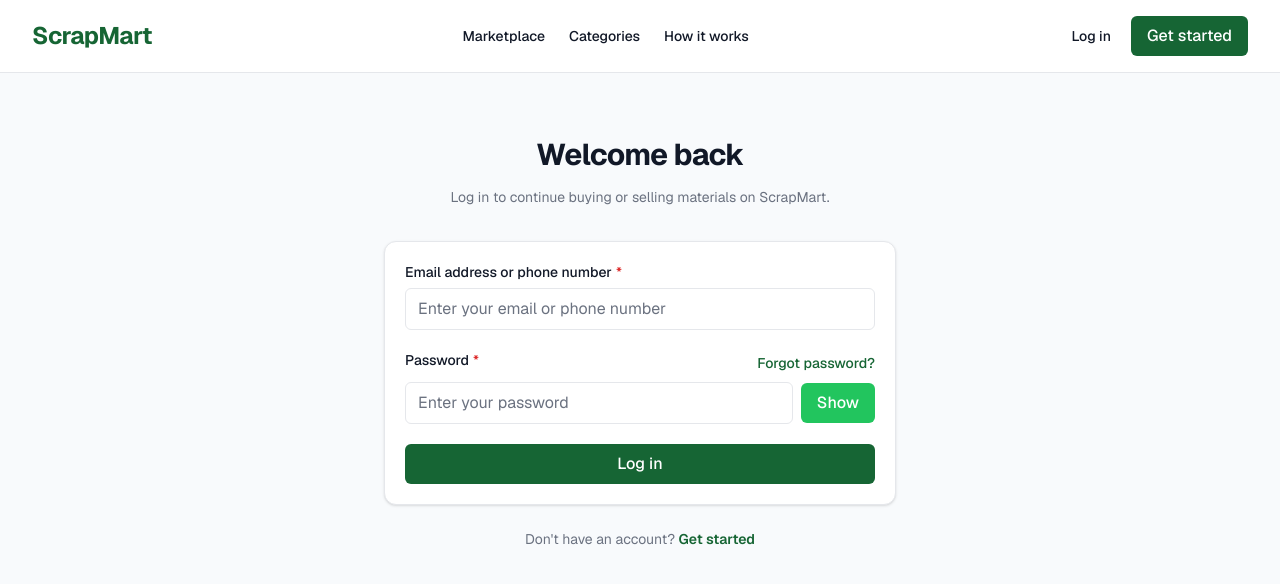
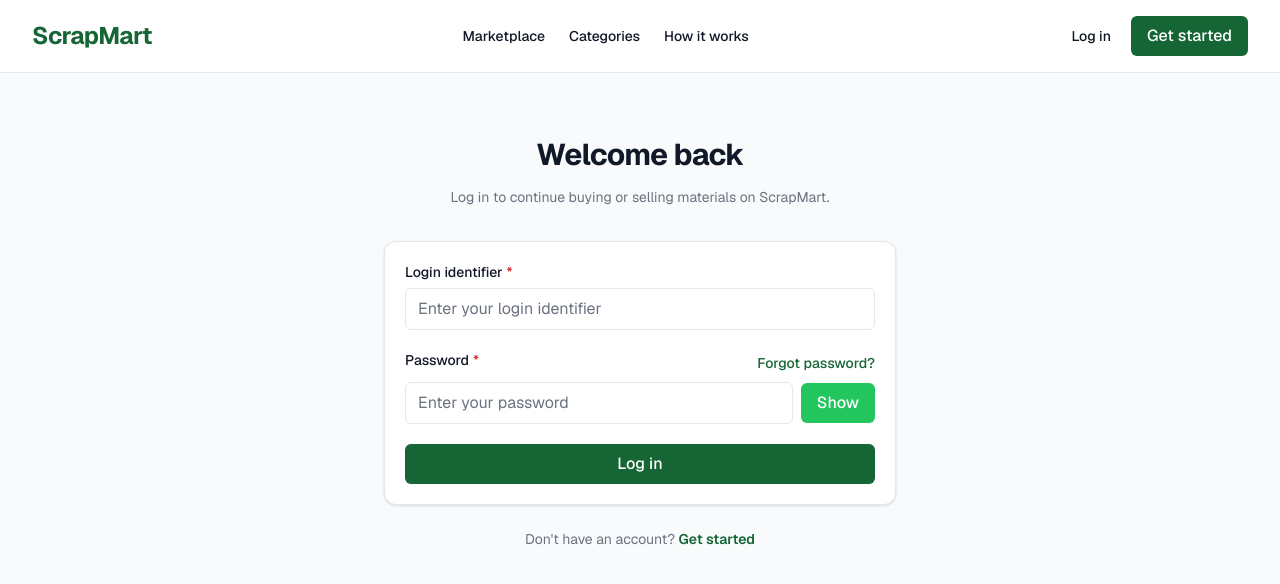
Before and after one commit to Sallie25/ScrapMart, a Next.js app in the folder frontend/: page /login in a window 1280 px wide. Shown: the top 584 px of the page. Built offline with nearby package versions, Linux system fonts and the light colour scheme.

Commit message:
fix: neutralize login identifier copy

```diff
--- a/frontend/src/components/forms/login-form.tsx
+++ b/frontend/src/components/forms/login-form.tsx
@@ -46,13 +46,13 @@ export function LoginForm() {
       >
         <div>
           <Label htmlFor="loginIdentifier" required>
-            Email address or phone number
+            Login identifier
           </Label>
 
           <Input
             id="loginIdentifier"
             type="text"
-            placeholder="Enter your email or phone number"
+            placeholder="Enter your login identifier"
             autoComplete="username"
             error={Boolean(errors.loginIdentifier)}
             aria-invalid={Boolean(errors.loginIdentifier)}
--- a/frontend/src/lib/validations/auth.ts
+++ b/frontend/src/lib/validations/auth.ts
@@ -44,7 +44,7 @@ export const loginSchema = z.object({
   loginIdentifier: z
     .string()
     .trim()
-    .min(1, "Enter your email address or phone number"),
+    .min(1, "Enter your login identifier"),
 
   password: z
     .string()
```
